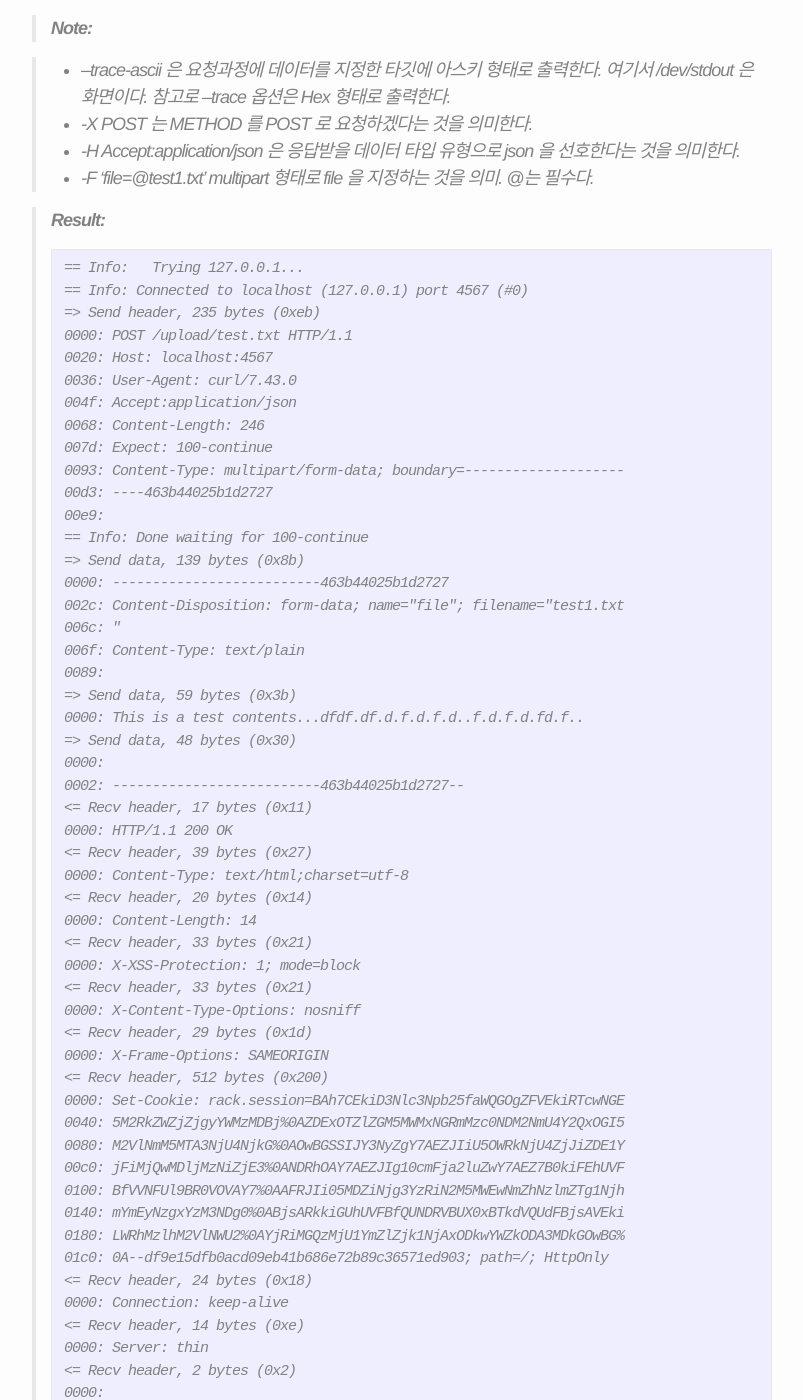
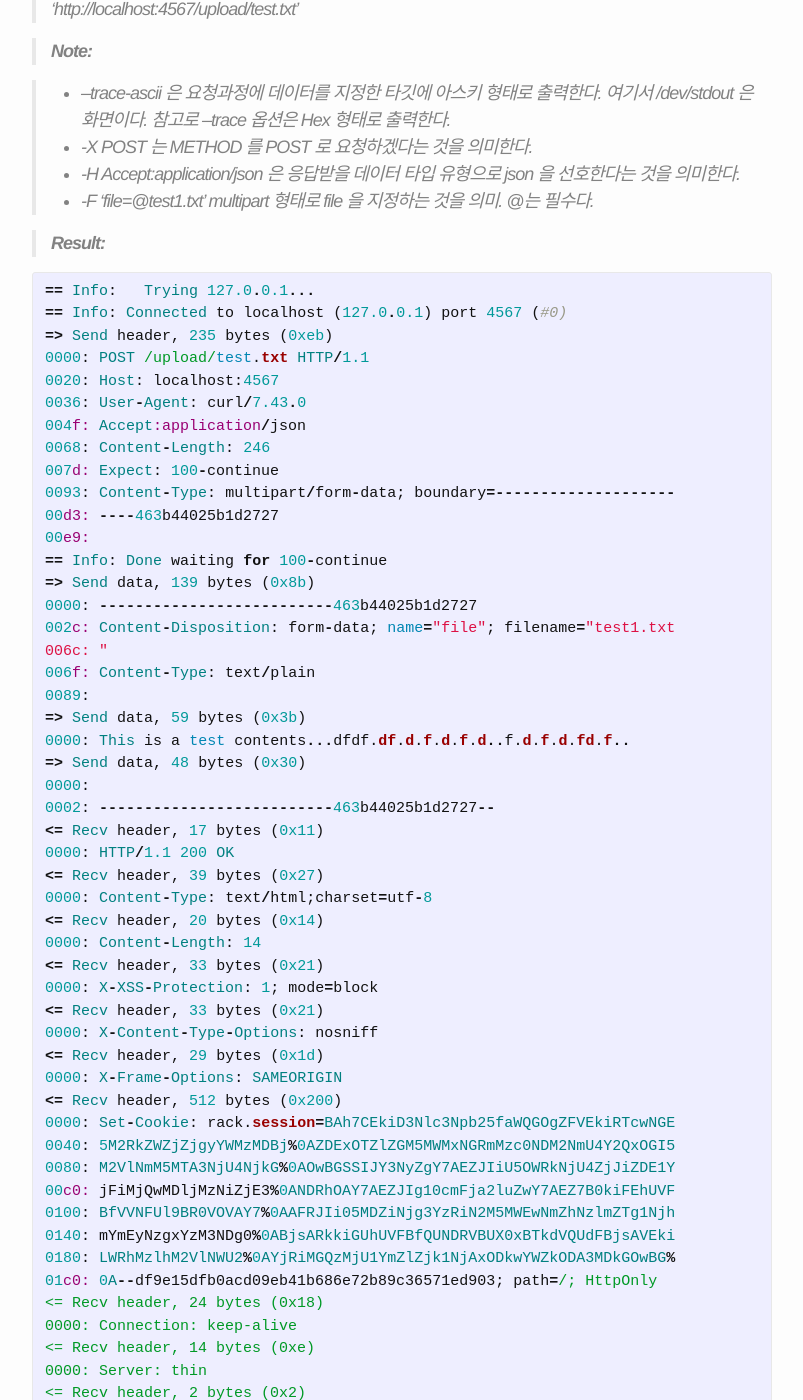
Before and after one commit to suhanlee/suhanlee.github.io, a Jekyll site: the page built from _posts/2015-11-16-sinatra-file-upload.markdown, in a window 1280 px wide and 1400 px high, scrolled down 965 px. Shown: the whole window, without its empty margins (238-1041 px from the left). Built offline with Jekyll 4.4.1, drawn with Linux system fonts in a browser that asks for light colours; some of the changed text lies outside the part shown.

Commit message:
fix highlight tag

````diff
--- a/_posts/2015-11-16-sinatra-file-upload.markdown
+++ b/_posts/2015-11-16-sinatra-file-upload.markdown
@@ -14,7 +14,8 @@ Sinatra로 file upload 구현하기
 > - params[:file] 안에 파일과 관련된 정보(파일이름, 파일 내용, 파일 타입 등)가 위치한다.
 > - params[:file][:tempfile] 은 실제 클라이언트가 업로드하는 파일 내용이 위치한다.
 
-```
+{% highlight ruby %}
+
 post '/upload/:filename' do
 		filename = params[:filename]
 		tempfile = params[:file][:tempfile]
@@ -35,7 +36,8 @@ post '/upload/:filename' do
 
 		status
 	end
-```
+{% endhighlight %}
+
 
 >**Request**
 > $ curl --trace-ascii /dev/stdout -X POST -H Accept:application/json -F 'file=@test1.txt' 'http://localhost:4567/upload/test.txt'
@@ -48,7 +50,8 @@ post '/upload/:filename' do
 > - -F 'file=@test1.txt' multipart 형태로 file 을 지정하는 것을 의미. @는 필수다.
 
 >**Result:**
->```
+>{% highlight ruby %}
+
 == Info:   Trying 127.0.0.1...
 == Info: Connected to localhost (127.0.0.1) port 4567 (#0)
 => Send header, 235 bytes (0xeb)
@@ -103,4 +106,4 @@ post '/upload/:filename' do
 <= Recv data, 14 bytes (0xe)
 0000: {"status":200}
 == Info: Connection #0 to host localhost left intact
-```
+{% endhighlight %}
````
